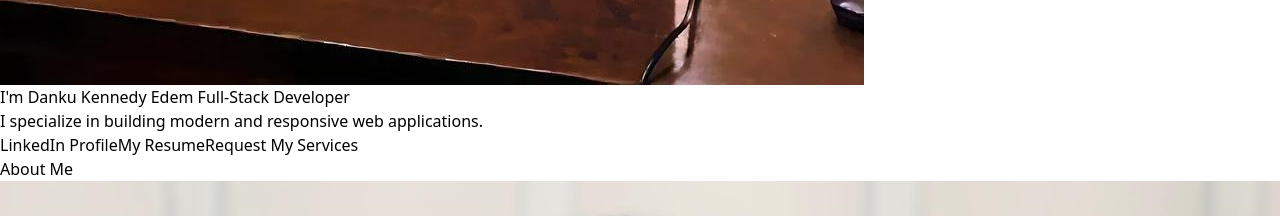
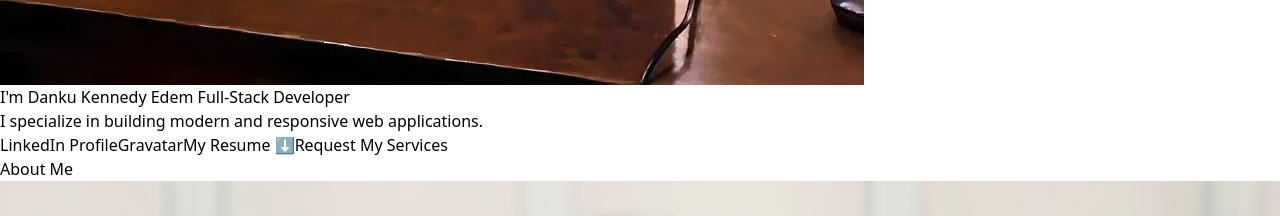
Before and after one commit to dankukennedy/portfolio, a React (Vite) app: page / in a window 1280 px wide. Shown: the part 1920-2136 px from the top of the page. Built offline with nearby package versions, Linux system fonts and the light colour scheme.

Commit message:
new changes

```diff
--- a/src/components/Hero.jsx
+++ b/src/components/Hero.jsx
@@ -3,6 +3,7 @@ import { ToastContainer, toast } from 'react-toastify';
 import 'react-toastify/dist/ReactToastify.css';
 import HeroImage from '../assets/office.jpeg';
 import cv from '../assets/files/DKE-CV.pdf';
+
 
 const Hero = () => {
   const [isOpen, setIsOpen] = useState(false); // State to manage popup visibility
@@ -88,7 +89,7 @@ const Hero = () => {
       />
       <h1 className="text-4xl font-bold">
         I'm{' '}
-        <span className="text-transparent bg-clip-text bg-gradient-to-r from-green-600 to-blue-600">
+        <span className="text-transparent bg-clip-text bg-gradient-to-r from-green-700 to-blue-600">
           Danku Kennedy Edem
         </span>{' '}
         Full-Stack Developer
@@ -98,31 +99,36 @@ const Hero = () => {
       </p>
       <div className="mt-8 space-x-4">
         <a href="https://www.linkedin.com/in/kennedy-edem-danku-839108137" target="_blank" rel="noopener noreferrer">
-          <button className="bg-gradient-to-r from-green-400 to-blue-500 text-white transform transition-transform duration-300 hover:scale-105 px-4 py-2 rounded-full">
+          <button className="bg-gradient-to-r text-xl from-green-500 to-blue-500 text-white transform transition-transform duration-300 hover:scale-105 px-4 py-2 rounded-full">
             LinkedIn Profile
           </button>
         </a>
+        <a href="https://gravatar.com/happilywise8526b101c9" target="_blank" rel="noopener noreferrer">
+          <button className="bg-gradient-to-r text-xl  from-green-500 to-blue-500 text-white transform transition-transform duration-300 hover:scale-105 px-4 py-2 rounded-full">
+            Gravatar
+          </button>
+        </a>
         <a href={cv} download className="inline-block">
-          <button className="bg-gradient-to-r from-pink-500 to-yellow-500 text-white transform transition-transform duration-300 hover:scale-105 px-4 my-1 py-2 rounded-full">
-            My Resume
+          <button className="bg-gradient-to-r text-xl from-green-500 to-blue-600 text-white transform transition-transform duration-300 hover:scale-105 px-4 my-1 py-2 rounded-full">
+          My Resume ⬇️
           </button>
         </a>
 
         <button
           onClick={togglePopup}
-          className="bg-gradient-to-r from-blue-400 to-blue-900 text-white transform transition-transform duration-300 hover:scale-105 px-4 my-1 py-2 rounded-full"
+          className="bg-gradient-to-r text-xl from-green-500 to-blue-500 text-white transform transition-transform duration-300 hover:scale-105 px-4 my-1 py-2 rounded-full"
         >
          Request My Services
         </button>
 
         {isOpen && (
-          <div className="fixed inset-0 bg-black bg-opacity-50 flex items-center justify-center z-50">
-            <div className="bg-red-400 bg-opacity-80  p-6 rounded shadow-lg w-11/12 sm:w-3/4 md:w-1/2 lg:w-1/3">
+          <div className="fixed inset-0 bg-opacity-50 flex items-center justify-center z-50">
+            <div className="bg-black bg-opacity-80  p-6 rounded shadow-lg w-11/12 sm:w-3/4 md:w-1/2 lg:w-1/3">
               <button
                 onClick={togglePopup}
                 className="text-white float-right font-bold"
               >
-                X
+                <span className='text-2xl px-2 rounded-md bg-red-700'>X</span>
               </button>
               <h2 className="text-2xl font-bold mb-4 text-center  text-white">Fill Your Requirement Form </h2>
               <form onSubmit={handleSubmit} className="space-y-4">
--- a/src/components/Project.jsx
+++ b/src/components/Project.jsx
@@ -5,6 +5,8 @@ import Node from '../assets/projects/node.jpeg'
 import CIC from '../assets/projects/cic.jpeg'
 import Commerce from '../assets/projects/ecommerce.jpeg'
 import Transcript from '../assets/projects/transcript.jpeg'
+
+
 
 const projects =[
     {
```
